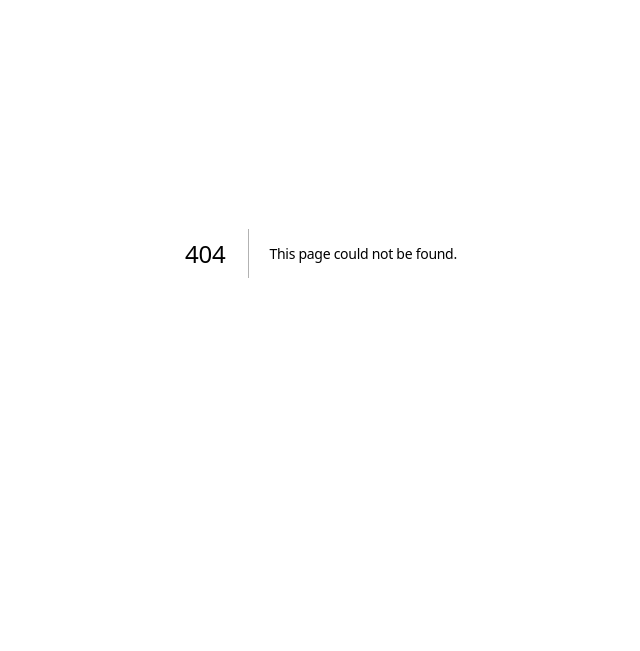
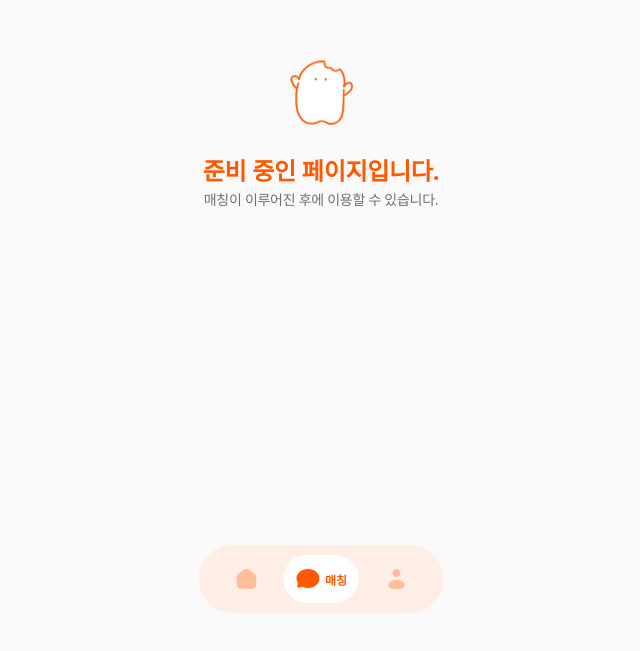
Before and after one commit to joyrii/EATING_WEB, a Next.js app: page /ready in a window 1280 px wide. Before the commit this address had no page. Shown: the part 147-798 px from the top of the page, without its empty margins (319-959 px from the left). Built offline with nearby package versions, Linux system fonts and the light colour scheme; a web font is replaced by a local one.

Commit message:
feat(tabbar): 준비중 페이지 추가

```diff
--- /dev/null
+++ b/src/app/(withTabBar)/ready/page.tsx
@@ -0,0 +1,40 @@
+import styled from 'styled-components';
+
+export default function Ready() {
+  return (
+    <Page>
+      <LogoCharacter
+        src="/svgs/home/eating-logo-character.svg"
+        alt="로고 캐릭터"
+      />
+      <MainText>준비 중인 페이지입니다.</MainText>
+      <SubText>매칭이 이루어진 후에 이용할 수 있습니다.</SubText>
+    </Page>
+  );
+}
+
+const Page = styled.div`
+  display: flex;
+  flex-direction: column;
+  align-items: center;
+  padding-top: 200px;
+  height: 100vh;
+`;
+
+const LogoCharacter = styled.img`
+  width: 80px;
+  height: 80px;
+  margin-bottom: 20px;
+`;
+
+const MainText = styled.h1`
+  font-size: 24px;
+  font-weight: 700;
+  color: #ff5900;
+`;
+
+const SubText = styled.p`
+  font-size: 14px;
+  font-weight: 500;
+  color: #707070;
+`;
--- a/src/components/TabBar.tsx
+++ b/src/components/TabBar.tsx
@@ -16,7 +16,7 @@ export default function TabBar() {
       label: '홈',
     },
     {
-      href: '/matching',
+      href: '/ready',
       icon: {
         active: '/svgs/home/navbar/matching-active.svg',
         inactive: '/svgs/home/navbar/matching-inactive.svg',
@@ -24,7 +24,7 @@ export default function TabBar() {
       label: '매칭',
     },
     {
-      href: '/settings',
+      href: '/ready-2',
       icon: {
         active: '/svgs/home/navbar/setting-active.svg',
         inactive: '/svgs/home/navbar/setting-inactive.svg',
```
Also changed, not shown: src/app/(withTabBar)/ready-2/page.tsx (added, +40 -0 lines), public/svgs/home/eating-logo-character.svg.
